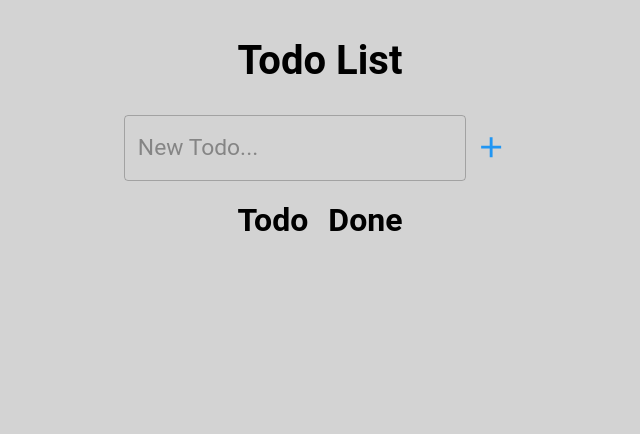
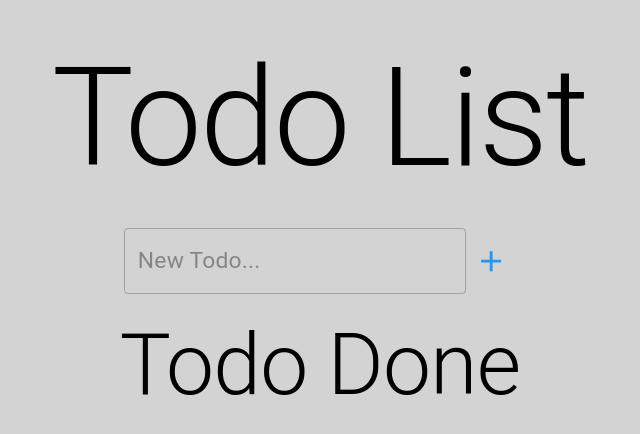
Before and after one commit to EmericLaberge/todo_app, a React (Create React App) app: page / in a window 1280 px wide. Shown: the top 434 px of the page, without its empty margins (320-960 px from the left). Built offline with nearby package versions, Linux system fonts and the light colour scheme.

Commit message:
Update the theme file font

```diff
--- a/src/theme.js
+++ b/src/theme.js
@@ -17,16 +17,7 @@ const theme = createTheme({
     //... you can define other color types (error, warning, info, success)
   },
   typography: {
-    fontFamily: "Roboto, sans-serif", // Set the default font family
     fontSize: 20, // Set the default font size (in pixels)
-    h1: {
-      fontSize: "2.5rem", // Set the font size for h1 (heading level 1)
-      fontWeight: 600, // Set the font weight for h1
-    },
-    h2: {
-      fontSize: "2rem", // Set the font size for h2 (heading level 2)
-      fontWeight: 600, // Set the font weight for h2
-    },
   },
 });
 
```
